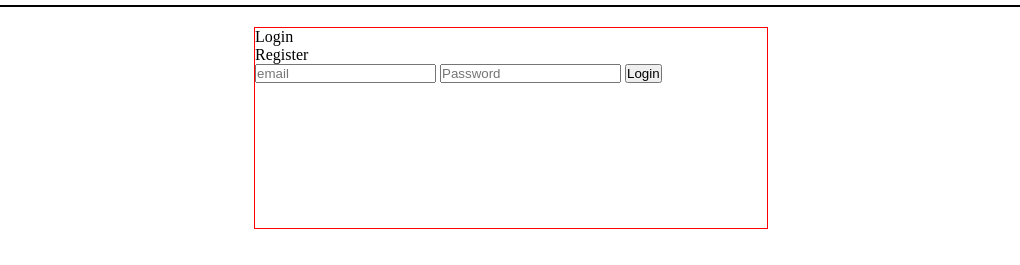
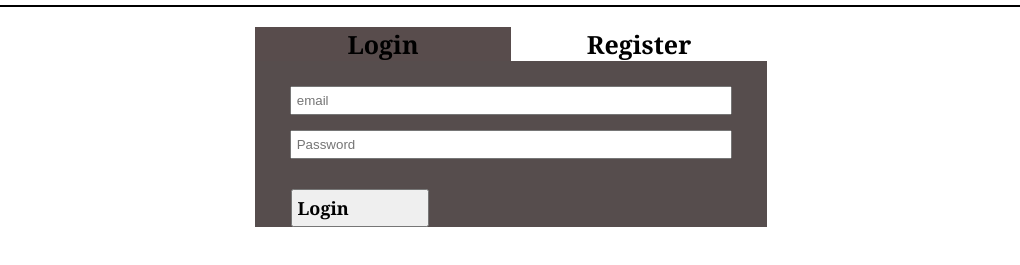
Before and after one commit to Amanmandal-M/Mock_4_Frontend, a plain HTML site: page index.html in a window 1280 px wide. Shown: the part 35-300 px from the top of the page, without its empty margins (129-1149 px from the left). Drawn offline with Linux system fonts and the light colour scheme.

Commit message:
Update UI

```diff
--- a/scripts/index.js
+++ b/scripts/index.js
@@ -1,5 +1,7 @@
 const baseUrl = "https://mock4jsonserver.up.railway.app";
 const usersUrl = `${baseUrl}/users`;
+
+const mainContainer = document.querySelector('#mainContainer');
 
 // Login data
 const loginButton = document.querySelector(".login");
@@ -7,6 +9,8 @@ const loginSection = document.querySelector(".loginSection");
 const LoginSubmitButton = document.querySelector(".LoginButton");
 const LoginEmail = document.querySelector('.LoginEmail');
 const LoginPassword = document.querySelector('.LoginPass');
+const backgroundChangeLogin = document.querySelector('.login');
+
 
 // Signup data
 const registerButton = document.querySelector(".register");
@@ -21,11 +25,16 @@ const isDoctor = document.querySelector(".isDoctor");
 loginButton.addEventListener("click", () => {
   loginSection.style.display = "block";
   registerSection.style.display = "none";
+  registerButton.style.background = "white";
+  mainContainer.style.background = "#1e1212bf";
+  backgroundChangeLogin.style.background="rgb(88 76 76 / 75%)"
 });
 
 registerButton.addEventListener("click", () => {
   loginSection.style.display = "none";
   registerSection.style.display = "block";
+  registerButton.style.background = "rgb(88 76 76 / 75%)";
+  backgroundChangeLogin.style.background="white"
 });
 
 // Register Section
@@ -37,6 +46,9 @@ RegisterSubmitButton.addEventListener("click", (e) => {
     Password: password.value,
     DoctorCheck: isDoctor.checked,
   };
+
+  if(username.value==""||Email.value==""||Password.value==""||DoctorCheck.value=="") return alert("Please enter your credentials");
+
   signUp(data);
 });
 
@@ -58,6 +70,9 @@ const signUp = async (data) => {
 // Login Section
 LoginSubmitButton.addEventListener("click", (e) => {
   e.preventDefault();
+
+  if(LoginEmail.value=="" || LoginPassword.value=="") return alert("Please enter your credentials first");
+
   LoginCheck();
 });
 
--- a/styles/index.css
+++ b/styles/index.css
@@ -26,7 +26,74 @@ nav a:hover {
 
 #mainContainer {
     width: 40%;
-    border: 1px solid red;
-    height: 200px;
+    height: auto;
     margin: auto;
+    background-color: #1e1212bf;
 }
+
+.smallContainer{
+    display: flex;
+    justify-content: space-between;
+    cursor: pointer;
+    font-size: 25px;
+    font-family: Georgia, 'Times New Roman', Times, serif;
+    font-weight: 600;
+    text-align: center;
+    align-items: center;
+}
+
+.login{
+    width: 50%;
+    height: 100%;
+    background-color: rgb(88 76 76 / 75%);
+}
+
+.register{
+    width: 50%;
+    background-color: white;
+}
+
+.loginSection{
+    width: 90%;
+    text-align: center;
+    margin: auto;
+    margin-top: 15px;
+}
+
+input{
+    width: 93%;
+    padding: 5px;
+    margin-bottom: 15px;
+}
+
+input:nth-child(1){
+    margin-top: 10px;
+}
+
+.LoginButton , .RegisterButton{
+    width: 30%;
+    margin-top: 15px;
+    margin-left: 10px;
+    padding: 5px;
+    display: flex;
+    text-align: center;
+    align-items: center;
+    justify-content: flex-start;
+    cursor: pointer;
+    font-size: 18px;
+    font-family: Georgia, 'Times New Roman', Times, serif;
+    font-weight: 600;
+}
+
+
+.registerSection{
+    text-align: center;
+}
+
+input[type="checkbox"]{
+    position: relative;
+    bottom: 19px;
+    left: 120px;
+    cursor: pointer;
+
+}
```
